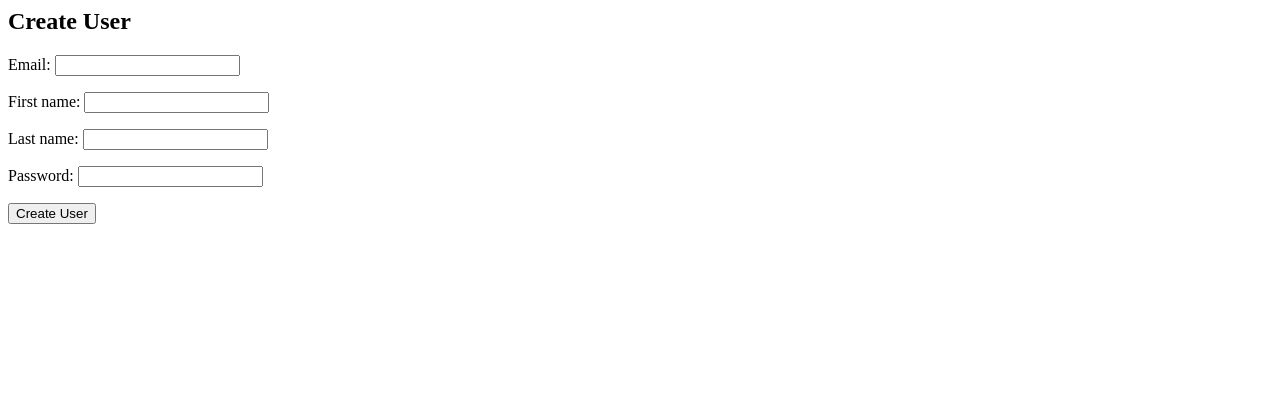
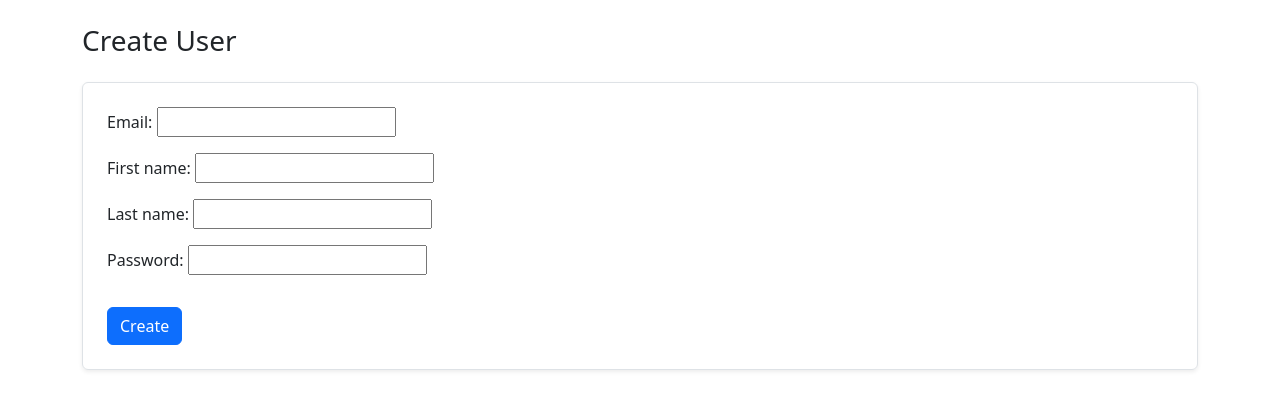
Before and after one commit to Proyecyp-Integrador-I/MediFlow, a Django app: page /administrator/create-user/ in a window 1280 px wide. Shown: the top 410 px of the page. Run offline with Django 5.2, Linux system fonts and the light colour scheme; a user stored in the database is signed in.

Commit message:
Fix(user_create) Implements bootstrap for user_create

```diff
--- a/administrator/templates/user_create.html
+++ b/administrator/templates/user_create.html
@@ -1,6 +1,23 @@
-<h2>Create User</h2>
-<form method="post">
-    {% csrf_token %}
-    {{ form.as_p }}
-    <button type="submit">Create User</button>
-</form>
+<!DOCTYPE html>
+<html lang="en">
+<head>
+    <meta charset="UTF-8">
+    <meta name="viewport" content="width=device-width, initial-scale=1.0">
+    <title>Create new User</title>
+    <!-- Bootstrap CSS -->
+    <link href="https://cdn.jsdelivr.net/npm/bootstrap@5.3.0/dist/css/bootstrap.min.css" rel="stylesheet">
+</head>
+<body>
+    <div class="container my-4">
+        <h1 class="h3 mb-4">Create User</h1>
+        <form method="post" enctype="multipart/form-data" class="border p-4 shadow-sm rounded">
+            {% csrf_token %}
+            {{ form.as_p }}
+            <button type="submit" class="btn btn-primary mt-3">Create</button>
+        </form>
+    </div>
+
+    <!-- Bootstrap JS (Optional) -->
+    <script src="https://cdn.jsdelivr.net/npm/bootstrap@5.3.0/dist/js/bootstrap.bundle.min.js"></script>
+</body>
+</html>
```
Also changed, not shown: db.sqlite3.
